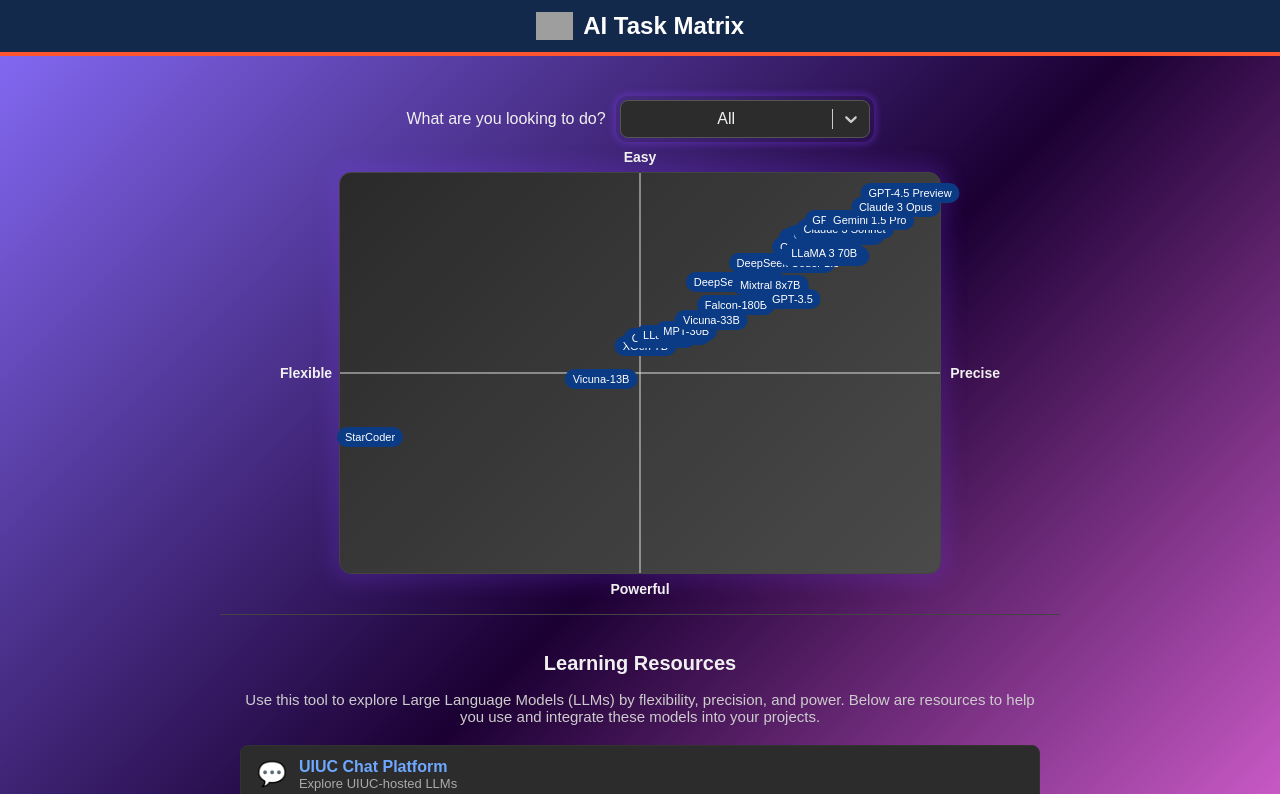
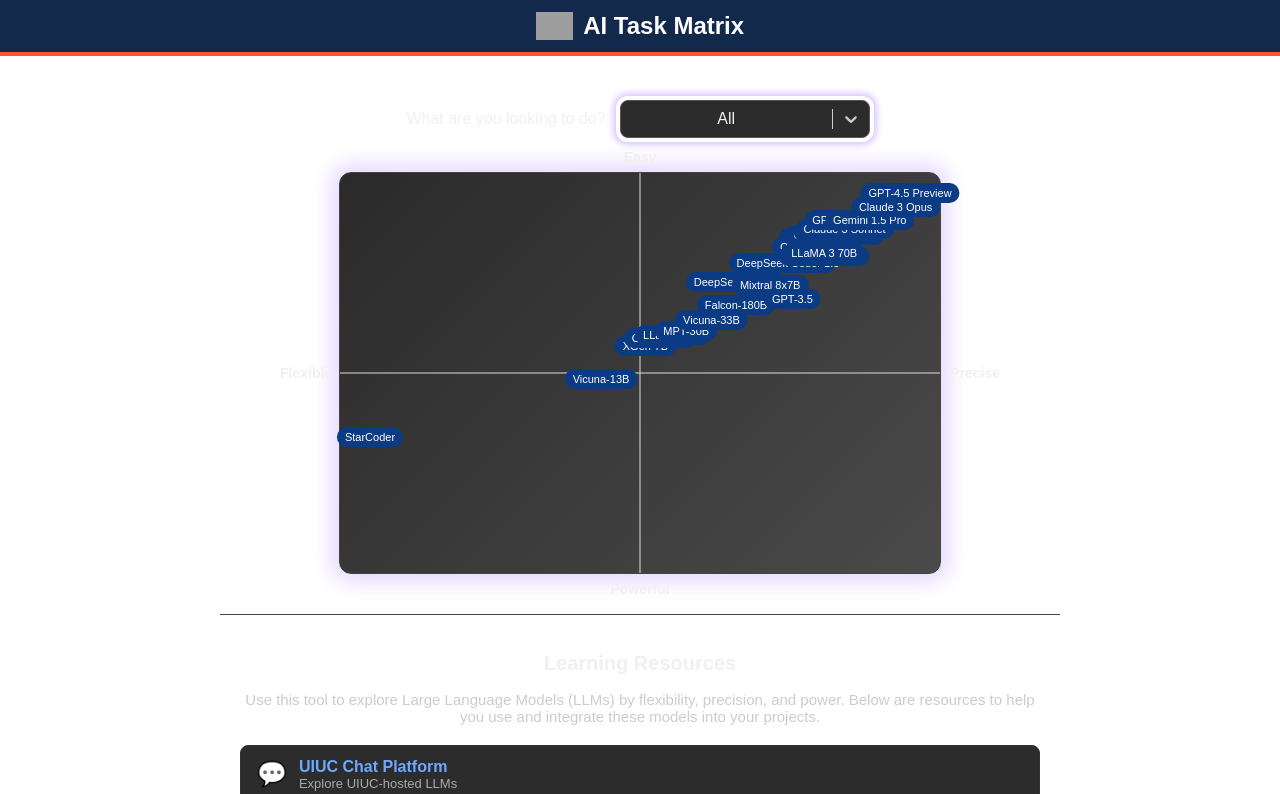
Before and after one commit to godofentropy/LLM_TaskMatrix, a React (Vite) app in the folder llm-matrix/: page / in a window 1280 px wide. Shown: the top 794 px of the page. Built offline with nearby package versions, Linux system fonts and the light colour scheme; grey boxes are pictures that could not be loaded.

Commit message:
changed background

```diff
--- a/llm-matrix/src/index.css
+++ b/llm-matrix/src/index.css
@@ -4,7 +4,7 @@
     margin: 0;
     padding: 0;
     font-family: Arial, sans-serif;
-    background: linear-gradient(135deg, #876dfa 0%, #1b0033 50%, #fe75f3 100%);
+    background: color(srgb red green blue);
     color: #f0f0f0;
 }
 
```
Also changed, not shown: 1 other file (tests, documents, lock files or other folders).
